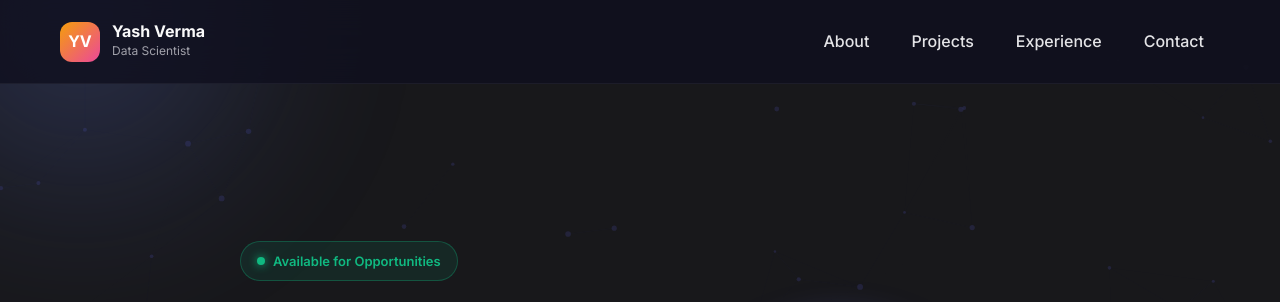
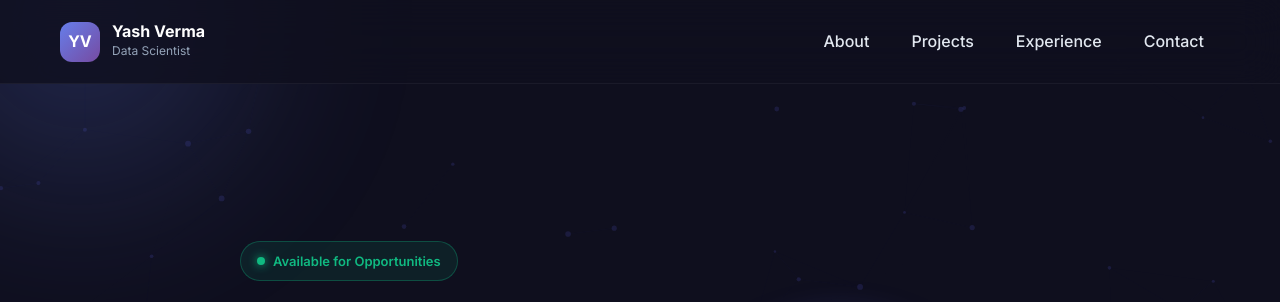
Before and after one commit to vyash0048-bit/vyash0048-bit.github.io, a plain HTML site: page index.html in a window 1280 px wide. Shown: the top 302 px of the page. Drawn offline with Linux system fonts and the light colour scheme.

Commit message:
Update CSS variables for theme colors and gradients

```diff
--- a/style.css
+++ b/style.css
@@ -3,31 +3,31 @@
    ============================================ */
 :root {
     /* Colors */
-    --primary: #f59e0b;       /* Amber */
-    --primary-light: #fbbf24;
-    --primary-dark: #b45309;
-    --secondary: #ec4899;     /* Pink */
-    --accent: #8b5cf6;
+    --primary: #6366f1;
+    --primary-light: #818cf8;
+    --primary-dark: #4f46e5;
+    --secondary: #06b6d4;
+    --accent: #f59e0b;
     --success: #10b981;
     --danger: #ef4444;
 
     /* Gradients */
-    --gradient-primary: linear-gradient(135deg, #f59e0b 0%, #ec4899 100%);
-    --gradient-accent: linear-gradient(135deg, #fbbf24 0%, #f59e0b 100%);
+    --gradient-primary: linear-gradient(135deg, #667eea 0%, #764ba2 100%);
+    --gradient-accent: linear-gradient(135deg, #f093fb 0%, #f5576c 100%);
 
     /* Dark Theme Backgrounds */
-    --bg-primary: #18181b;    /* Zinc 900 */
-    --bg-secondary: #27272a;  /* Zinc 800 */
-    --bg-card: rgba(39, 39, 42, 0.8);
+    --bg-primary: #0f0f1e;
+    --bg-secondary: #1a1a2e;
+    --bg-card: rgba(30, 30, 50, 0.8); /* Glass effect base */
 
     /* Text */
-    --text-primary: #fafafa;
-    --text-secondary: #e4e4e7;
-    --text-muted: #a1a1aa;
+    --text-primary: #ffffff;
+    --text-secondary: #e2e8f0;
+    --text-muted: #94a3b8;
 
     /* Effects */
     --blur: 20px;
-    --shadow-glow: 0 0 40px rgba(245, 158, 11, 0.2);
+    --shadow-glow: 0 0 40px rgba(99, 102, 241, 0.3);
     --transition: all 0.3s cubic-bezier(0.4, 0, 0.2, 1);
 }
 
```
